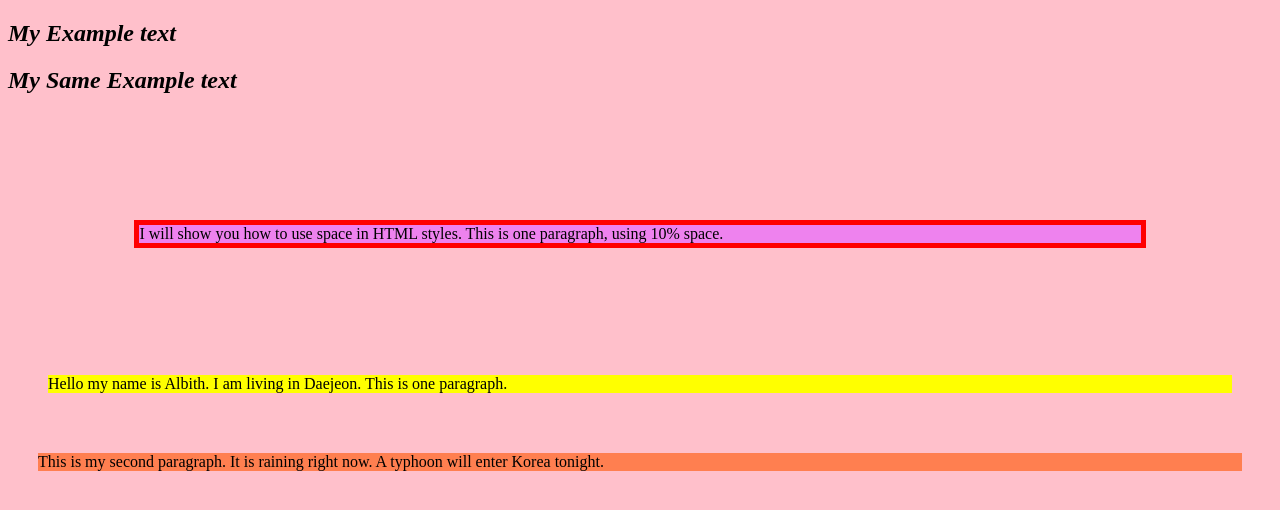
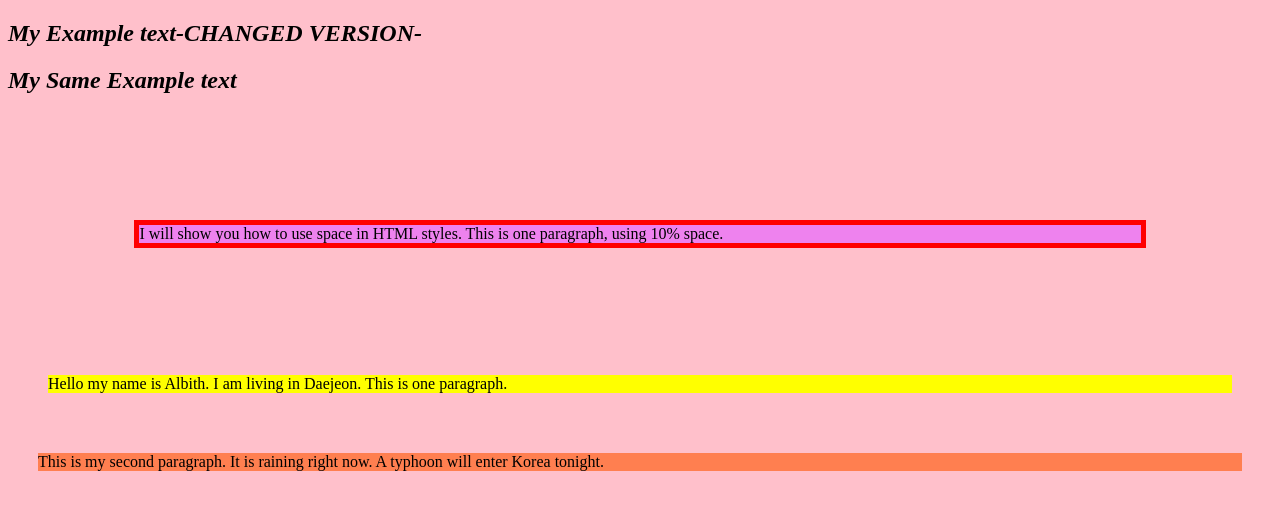
Before and after one commit to Albith/WebClass1, a plain HTML site: page Class2/Example3.html in a window 1280 px wide. Drawn offline with Linux system fonts and the light colour scheme.

Commit message:
I changed the page header message.

```diff
--- a/Class2/Example3.html
+++ b/Class2/Example3.html
@@ -3,7 +3,7 @@
 <body style="background-color:pink">
 
 
-<h2><i>My Example text</i></h2>
+<h2><i>My Example text-CHANGED VERSION-</i></h2>
 
 <h2 style="font-style:italic">My Same Example text</h2>
 
```
